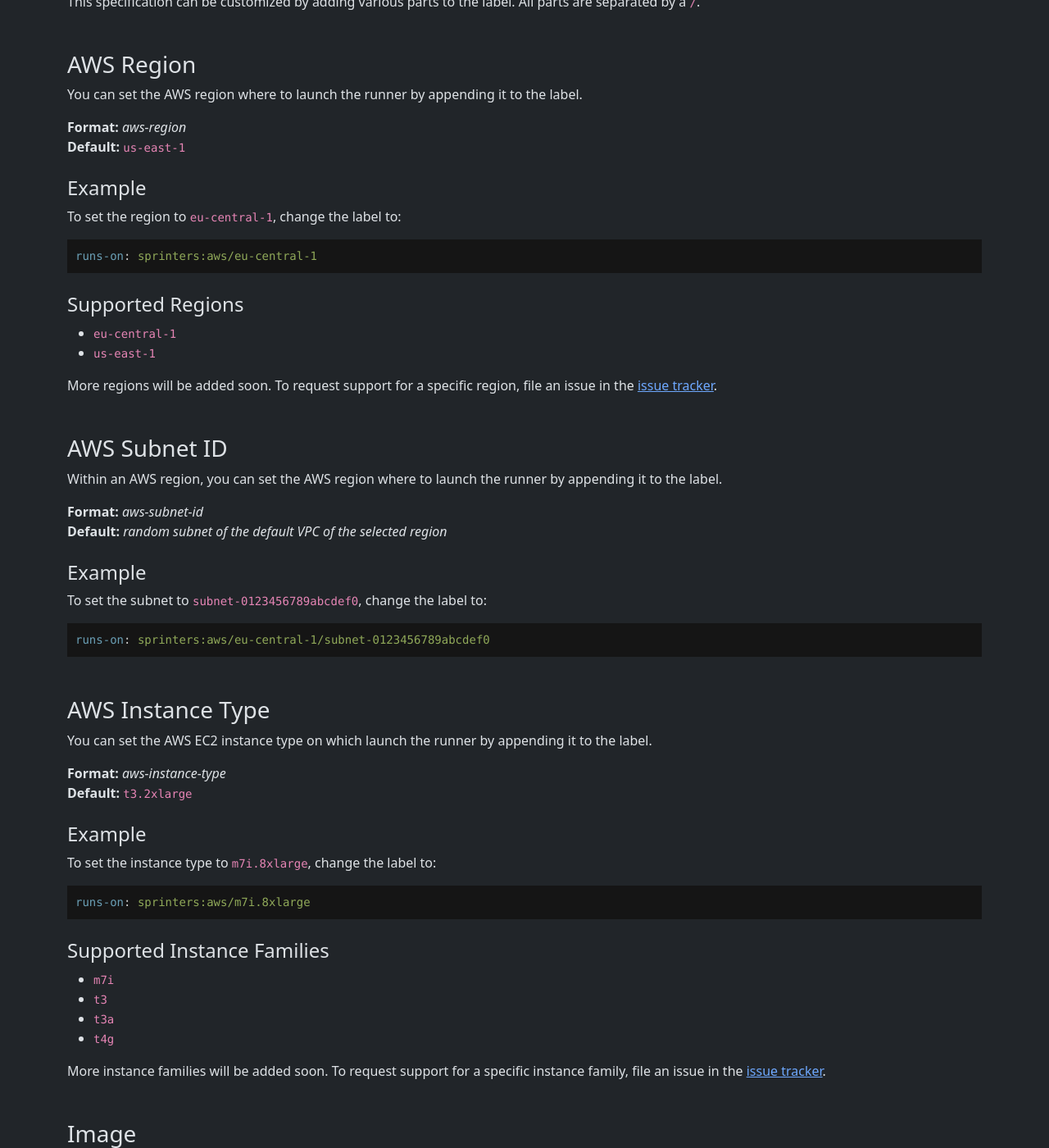
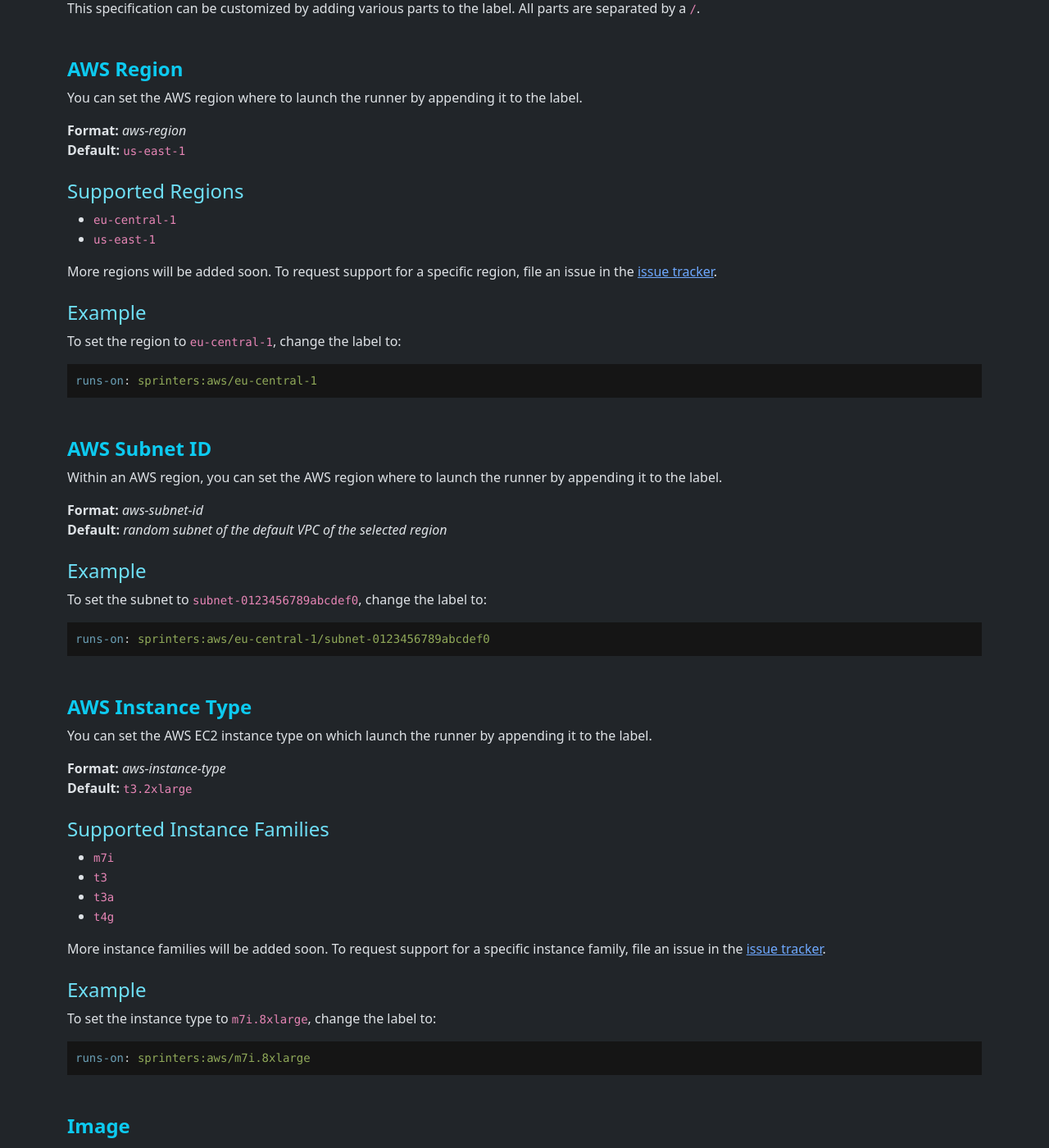
Before and after one commit to sprinters-sh/sprinters.sh, a Jekyll site: the page built from docs.md, in a window 1280 px wide and 1400 px high, scrolled down 1254 px. Shown: the whole window at 82% size. Built offline with Jekyll 4.4.1, drawn with Linux system fonts in a browser that asks for light colours; some of the changed text lies outside the part shown.

Commit message:
Added styling to docs page

````diff
--- /dev/null
+++ b/_includes/h1.html
@@ -0,0 +1 @@
+<h1 id="{{include.id}}" class="mt-4 fw-bold text-warning">{{ include.text }}</h1>
--- /dev/null
+++ b/_includes/h2.html
@@ -0,0 +1 @@
+<h2 id="{{include.id}}" class="mt-6 fw-semibold text-warning-emphasis">{{ include.text }}</h2>
--- /dev/null
+++ b/_includes/h3.html
@@ -0,0 +1 @@
+<h3 id="{{include.id}}" class="mt-5 fs-4 fw-semibold text-info">{{ include.text }}</h3>
--- /dev/null
+++ b/_includes/h4.html
@@ -0,0 +1 @@
+<h4 id="{{include.id}}" class="mt-4 fw-light text-info-emphasis">{{ include.text }}</h4>
--- a/docs.md
+++ b/docs.md
@@ -3,8 +3,7 @@
 title: "Docs"
 ---
 
-# Introduction
-{: .mt-3 }
+{% include h1.html text="Introduction" %}
 
 Sprinters runs your GitHub Actions jobs directly on your AWS account. All you need to do is change the `runs-on:` label in your
 workflow yaml from `ubuntu-latest` to a Sprinters label (see examples). After that, whenever a run of your workflow is
@@ -14,8 +13,7 @@
 destroyed. You pay only for what you use and it only costs a fraction of what GitHub would have charged you for their
 hosted runners.
 
-## Prerequisites
-{: .mt-6 }
+{% include h2.html text="Prerequisites" %}
 
 To get started you must first log in to the [Sprinters Console](https://console.sprinters.sh/login) with your GitHub
 account. You will then get a choice of which personal account or GitHub organization you first want to install the
@@ -47,8 +45,7 @@
 Once the IAM user has been created, all that is left to do is enter its *Access Key ID* and *Secret Access Key* in the
 Sprinters Console to complete the initial setup.
 
-## Sprinters Label
-{: .mt-6 }
+{% include h2.html text="Sprinters Label" %}
 
 The final step to activate Sprinters for a particular repository is to replace the existing `runs-on: ubuntu-latest`
 label in your workflow yaml file with a new Sprinters label:
@@ -62,60 +59,45 @@
 
 This specification can be customized by adding various parts to the label. All parts are separated by a `/`.
 
-### AWS Region
-{: .mt-5 }
+{% include h3.html text="AWS Region" %}
 You can set the AWS region where to launch the runner by appending it to the label.
 
 **Format:** _aws-region_\
 **Default:** `us-east-1`
 
-#### Example
-{: .mt-4 }
+{% include h4.html text="Supported Regions" %}
+- `eu-central-1`
+- `us-east-1`
+
+More regions will be added soon. To request support for a specific region, file an issue in the [issue tracker](https://github.com/sprinters-sh/sprinters/issues).
+
+{% include h4.html text="Example" %}
 To set the region to `eu-central-1`, change the label to:
 
 ```yaml
 runs-on: sprinters:aws/eu-central-1
 ```
 
-#### Supported Regions
-{: .mt-4 }
-- `eu-central-1`
-- `us-east-1`
-
-More regions will be added soon. To request support for a specific region, file an issue in the [issue tracker](https://github.com/sprinters-sh/sprinters/issues).
-
-### AWS Subnet ID
-{: .mt-5 }
+{% include h3.html text="AWS Subnet ID" %}
 Within an AWS region, you can set the AWS region where to launch the runner by appending it to the label.
 
 **Format:** _aws-subnet-id_\
 **Default:** _random subnet of the default VPC of the selected region_
 
-#### Example
-{: .mt-4 }
+{% include h4.html text="Example" %}
 To set the subnet to `subnet-0123456789abcdef0`, change the label to:
 
 ```yaml
 runs-on: sprinters:aws/eu-central-1/subnet-0123456789abcdef0
 ```
 
-### AWS Instance Type
-{: .mt-5 }
+{% include h3.html text="AWS Instance Type" %}
 You can set the AWS EC2 instance type on which launch the runner by appending it to the label.
 
 **Format:** _aws-instance-type_\
 **Default:** `t3.2xlarge`
 
-#### Example
-{: .mt-4 }
-To set the instance type to `m7i.8xlarge`, change the label to:
-
-```yaml
-runs-on: sprinters:aws/m7i.8xlarge
-```
-
-#### Supported Instance Families
-{: .mt-4 }
+{% include h4.html text="Supported Instance Families" %}
 - `m7i`
 - `t3`
 - `t3a`
@@ -123,24 +105,20 @@
 
 More instance families will be added soon. To request support for a specific instance family, file an issue in the [issue tracker](https://github.com/sprinters-sh/sprinters/issues).
 
-### Image
-{: .mt-5 }
+{% include h4.html text="Example" %}
+To set the instance type to `m7i.8xlarge`, change the label to:
+
+```yaml
+runs-on: sprinters:aws/m7i.8xlarge
+```
+
+{% include h3.html text="Image" %}
 You can set the image for the runner by appending it to the label.
 
 **Format:** image=_image-name_\
 **Default:** `minimal` for the CPU architecture of the selected AWS instance type.
 
-#### Example
-{: .mt-4 }
-To set the image to `ubuntu-22.04`, change the label to:
-
-```yaml
-runs-on: sprinters:aws/image=ubuntu-22.04
-```
-
-#### Supported Image Types
-{: .mt-4 }
-
+{% include h4.html text="Supported Image Types" %}
 | Type | Arch | Description |
 +-|-|-+
 | `minimal` | `x64` and `arm64` | Minimal, fast-booting image containing only Git and Docker |
@@ -148,30 +126,33 @@
 | `ubuntu-22.04` | `x64` | Ubuntu 22.04 image identical to the one available for GitHub hosted runners |
 {: .table }
 
-### Temp Disk Space
-{: .mt-5 }
+{% include h4.html text="Example" %}
+To set the image to `ubuntu-22.04`, change the label to:
+
+```yaml
+runs-on: sprinters:aws/image=ubuntu-22.04
+```
+
+{% include h3.html text="Temp Disk Space" %}
 You can set the temp disk space available for the runner from `1` GiB to `16384` GiB by appending it to the label.
 
 **Format:** temp=_size-in-gib_\
 **Default:** `14`
 
-#### Example
-{: .mt-4 }
+{% include h4.html text="Example" %}
 To set the temp disk space to `512` GiB, change the label to:
 
 ```yaml
 runs-on: sprinters:aws/temp=512
 ```
 
-### Swap
-{: .mt-5 }
+{% include h3.html text="Swap" %}
 You can set the swap size for the runner from `1` GiB to `16384` GiB by appending it to the label.
 
 **Format:** swap=_size-in-gib_\
 **Default:** `4`
 
-#### Example
-{: .mt-4 }
+{% include h4.html text="Example" %}
 To set the swap size to `64` GiB, change the label to:
 
 ```yaml
````
